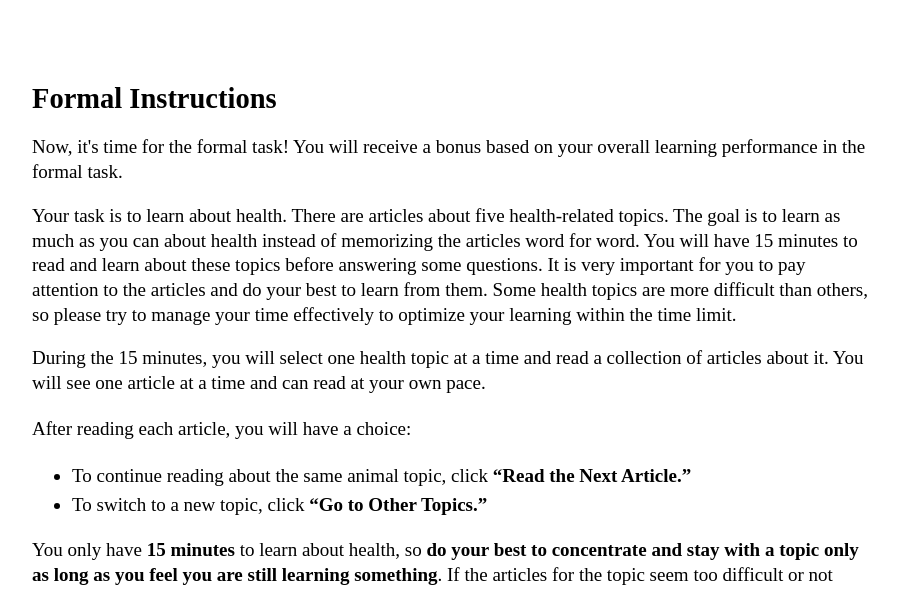
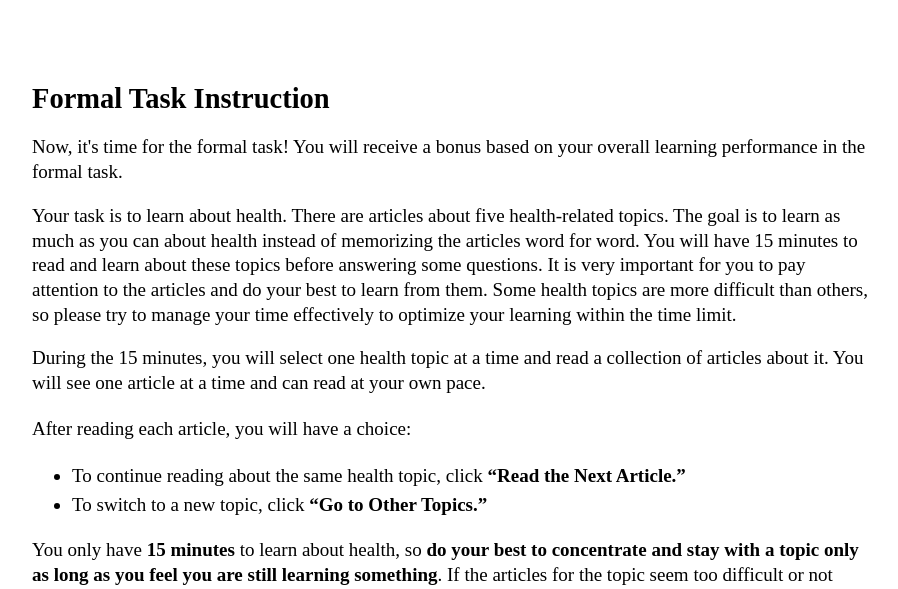
Before and after one commit to nickhuo/CogSearch, a Flask app: template src/templates/instruction.html in a window 1280 px wide. Shown: the top 589 px of the page, without its empty margins (190-1088 px from the left). Run offline with Flask 3, Linux system fonts and the light colour scheme; the template is opened without the code that fills it, so the values that code supplies are empty.

Commit message:
content update

```diff
--- a/src/templates/instruction.html
+++ b/src/templates/instruction.html
@@ -50,7 +50,7 @@
 </head>
 <body>
     <div class='cl2'>
-      <h2><b>Formal Instructions</b></h2>
+      <h2><b>Formal Task Instruction</b></h2>
         <p style='line-height:130%'>
           Now, it's time for the formal task! You will receive a bonus based on your overall learning performance in the formal task.
         </p>
@@ -65,7 +65,7 @@
 
         <p>After reading each article, you will have a choice:</p>
         <ul>
-          <li>To continue reading about the same animal topic, click <b>“Read the Next Article.”</b></li>
+          <li>To continue reading about the same health topic, click <b>“Read the Next Article.”</b></li>
           <li>To switch to a new topic, click <b>“Go to Other Topics.”</b></li>
         </ul>
 
--- a/src/templates/k2.html
+++ b/src/templates/k2.html
@@ -33,6 +33,7 @@
 <body>
   <br><br>
   <div id="k2" style="text-align:center;">
+    <h2 style="color:#0B3861;">Formal Task Complete</h2>
     <div class="passQ">
       <p>
         Now, we would like to know how much you learned from the formal task. Please tell us about what you have learned about Health today. You can recall anything you remember from any of the topics you read today. You don't need to remember the information word for word. Please say as much as you can!
--- a/src/templates/practice/prac_instruction.html
+++ b/src/templates/practice/prac_instruction.html
@@ -52,7 +52,7 @@
 </head>
 <body>
   <div class='cl2'>
-    <h2><b>Practice Instructions</b></h2>
+    <h2><b>Practice Task Instruction</b></h2>
     <p>
       First, you will learn how to do the task through a short practice. Your task is to learn about animals. There are articles about three animal-related topics. The goal is to learn as much as you can about animals instead of memorizing the articles word for word. You will have <strong>4 minutes</strong> to read and learn before answering some questions. It is very important for you to pay attention to the articles and do your best to learn from them. Some animal topics are more difficult than others, so please try to manage your time effectively to optimize your learning within the time limit.
     </p>
--- a/src/templates/practice/prac_k2.html
+++ b/src/templates/practice/prac_k2.html
@@ -33,7 +33,7 @@
 <body>
   <br><br>
   <div id="k2" style="text-align:center;">
-    <h2 style="color:#0B3861;">Practice Complete</h2>
+    <h2 style="color:#0B3861;">Practice Task Complete</h2>
     <p>
       You've finished the practice round.
     </p>
```
